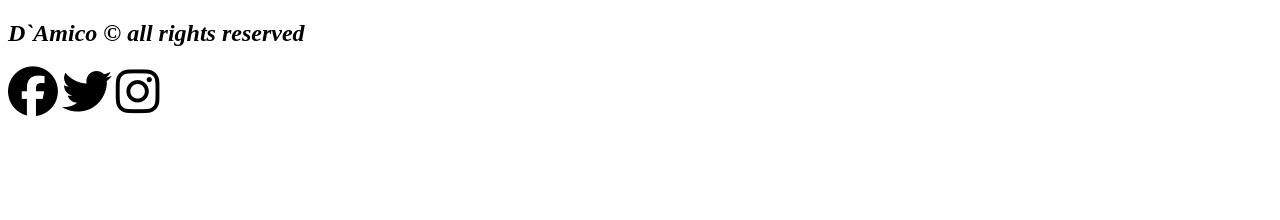
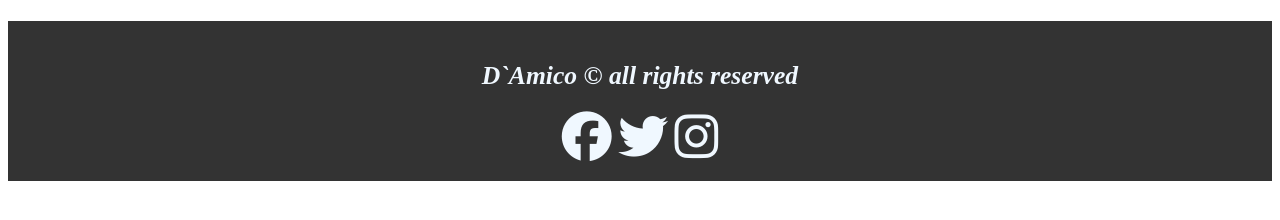
Before and after one commit to Jguerrero45/TPO_Perfumeria, a plain HTML site: page templates/contacto.html in a window 1280 px wide. Drawn offline with Linux system fonts and the light colour scheme.

Commit message:
Agregado el estilo del footer al archivo contacto

```diff
--- a/templates/contacto.html
+++ b/templates/contacto.html
@@ -4,6 +4,7 @@
 <head>
     <meta charset="UTF-8">
     <meta name="viewport" content="width=device-width, initial-scale=1.0">
+    <link rel="stylesheet" href="../css/general.css">
     <title>Document</title>
 </head>
 
```
